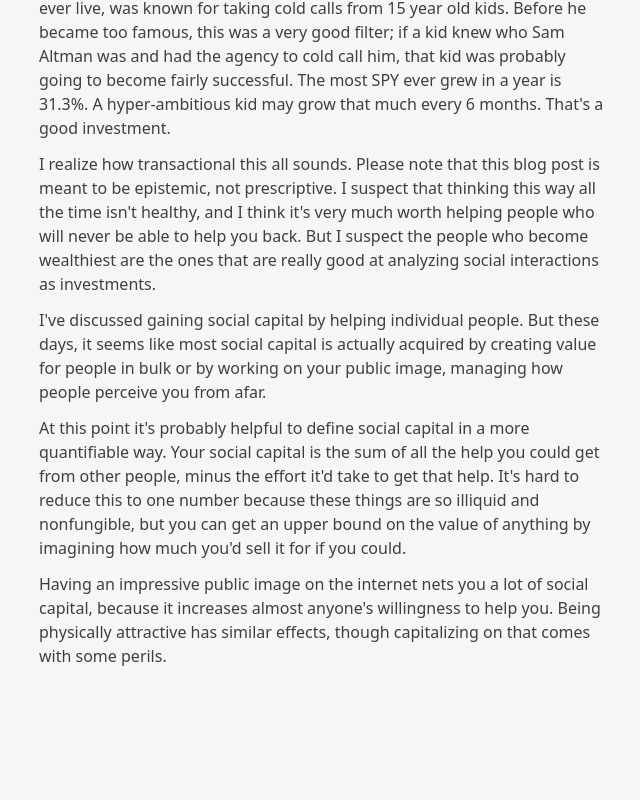
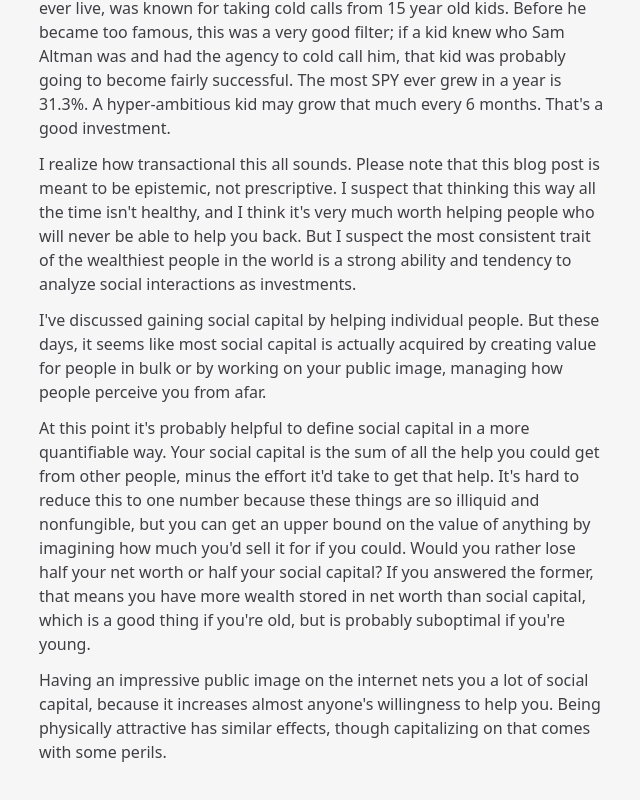
Before and after one commit to Xyzrr/micro-blog, a SvelteKit app: page /what-people-think in a window 1280 px wide. Shown: the part 936-1736 px from the top of the page, without its empty margins (217-857 px from the left). Built offline with nearby package versions, Linux system fonts and the light colour scheme.

Commit message:
strengthen statement

```diff
--- a/src/routes/(posts)/what-people-think/+page.svelte
+++ b/src/routes/(posts)/what-people-think/+page.svelte
@@ -51,8 +51,8 @@
 	I realize how transactional this all sounds. Please note that this blog post is meant to be
 	epistemic, not prescriptive. I suspect that thinking this way all the time isn't healthy, and I
 	think it's very much worth helping people who will never be able to help you back. But I suspect
-	the people who become wealthiest are the ones that are really good at analyzing social
-	interactions as investments.
+	the most consistent trait of the wealthiest people in the world is a strong ability and tendency
+	to analyze social interactions as investments.
 </p>
 
 <p>
@@ -66,7 +66,9 @@
 	social capital is the sum of all the help you could get from other people, minus the effort it'd
 	take to get that help. It's hard to reduce this to one number because these things are so illiquid
 	and nonfungible, but you can get an upper bound on the value of anything by imagining how much
-	you'd sell it for if you could.
+	you'd sell it for if you could. Would you rather lose half your net worth or half your social
+	capital? If you answered the former, that means you have more wealth stored in net worth than
+	social capital, which is a good thing if you're old, but is probably suboptimal if you're young.
 </p>
 
 <p>
```
